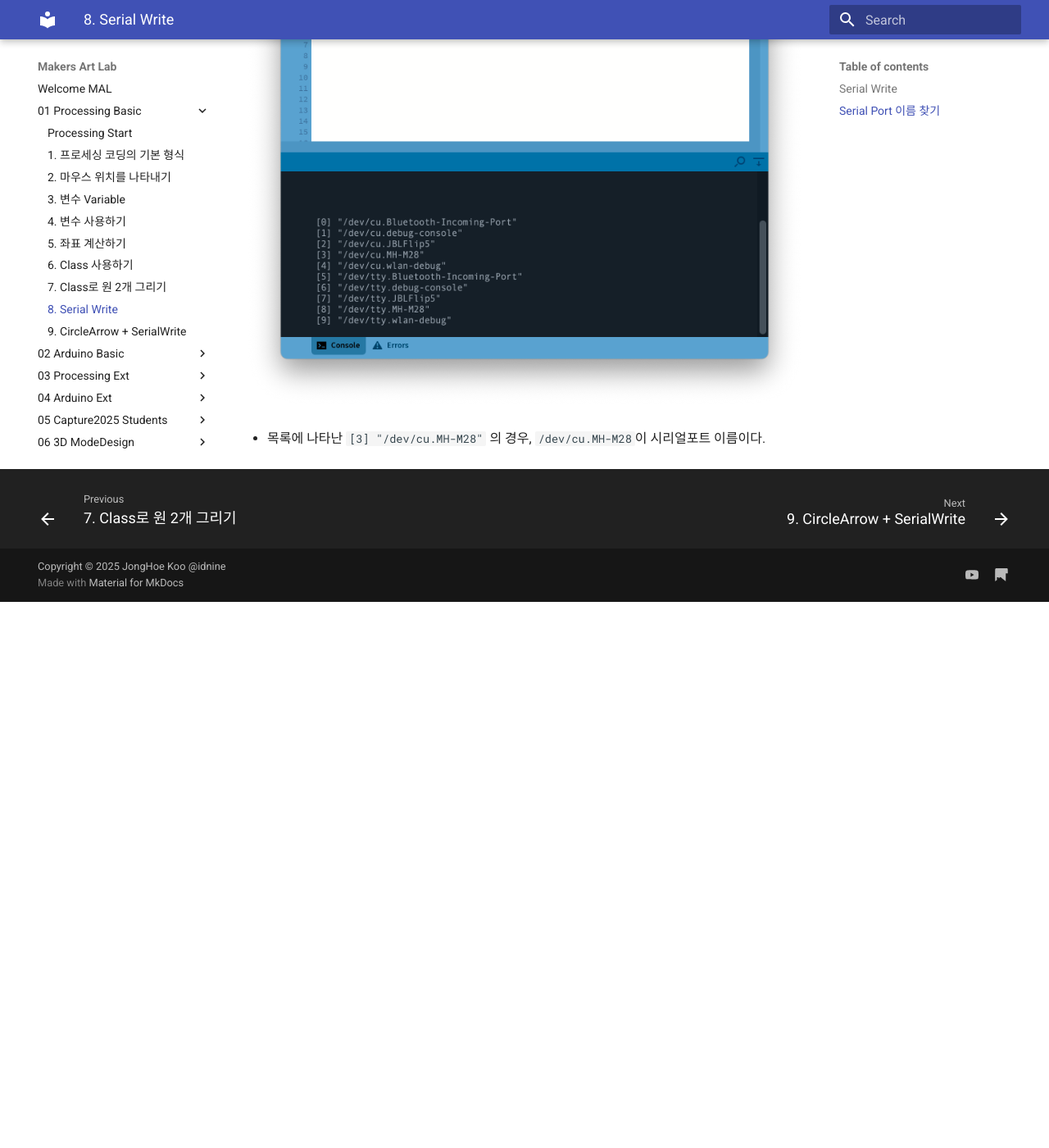
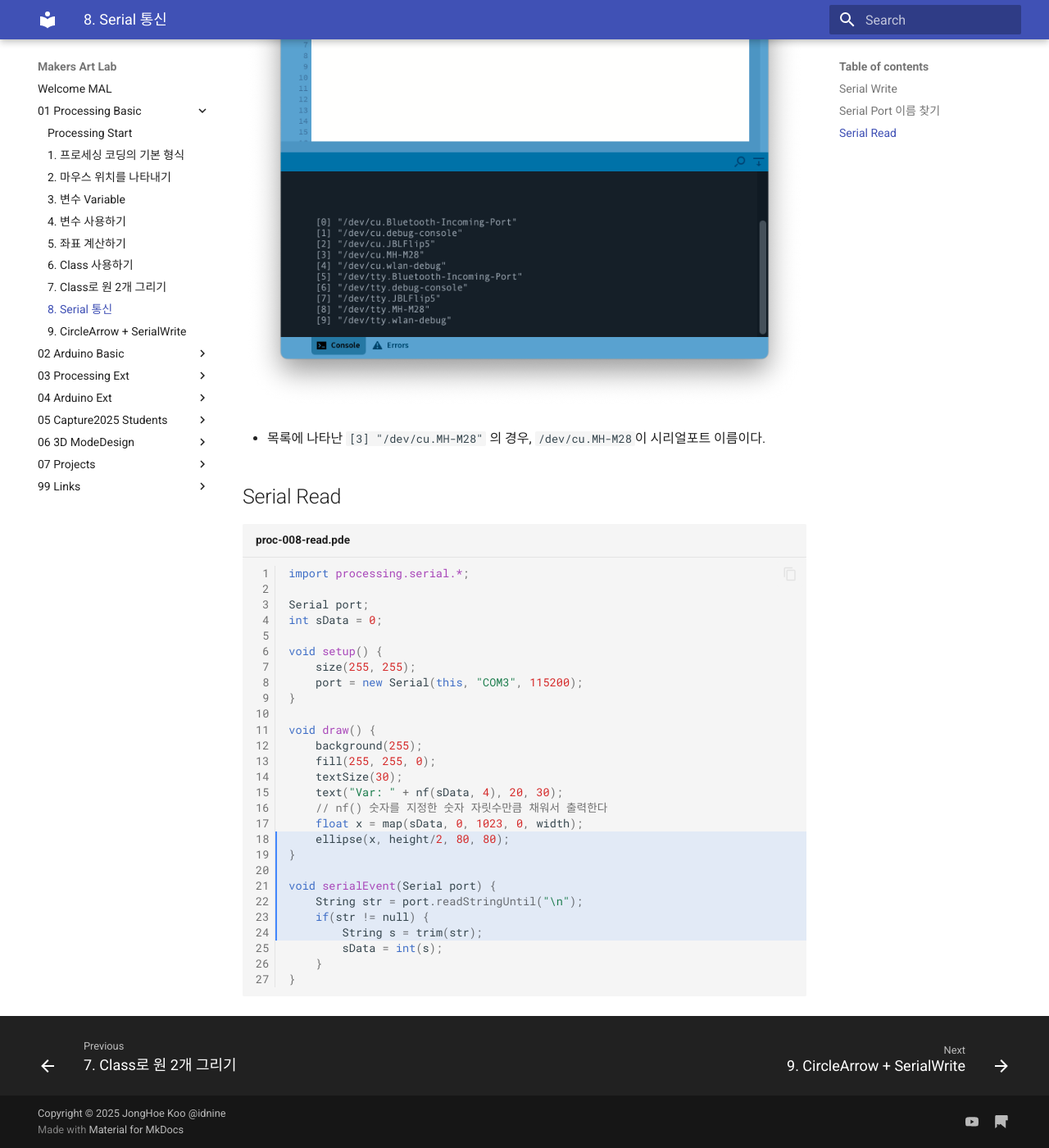
Before and after one commit to jonghoe9/makers-art-lab, an MkDocs documentation site: the page built from docs/01_Processing_Basic/08_Serial_Comm.md, in a window 1280 px wide and 1400 px high, scrolled down 1266 px. Shown: the whole window at 82% size. Built offline with MkDocs 1.6.1 and Material for MkDocs 9.7.7, drawn with Linux system fonts in a browser that asks for light colours; before the commit the page ends 2000 px from its top, so only the background shows below that; some of the changed text lies outside the part shown.

````diff
--- a/docs/01_Processing_Basic/08_Serial_Write.md
+++ b/docs/01_Processing_Basic/08_Serial_Comm.md
@@ -1,4 +1,4 @@
-# 8. Serial Write
+# 8. Serial 통신
 
 시리얼 포트를 사용해 외부와 통신하기
 
@@ -43,3 +43,36 @@ printArray(Serial.list());
 ![시리얼포트 목록](../img/processing-serial-list.png)
 
 * 목록에 나타난 `[3] "/dev/cu.MH-M28"` 의 경우, `/dev/cu.MH-M28`이 시리얼포트 이름이다.
+
+
+## Serial Read
+
+```java title="proc-008-read.pde" linenums="1" hl_lines="18-24"
+import processing.serial.*;
+
+Serial port;
+int sData = 0;
+
+void setup() {
+    size(255, 255);
+    port = new Serial(this, "COM3", 115200);
+}
+
+void draw() {
+    background(255);
+    fill(255, 255, 0);
+    textSize(30);
+    text("Var: " + nf(sData, 4), 20, 30);
+    // nf() 숫자를 지정한 숫자 자릿수만큼 채워서 출력한다
+    float x = map(sData, 0, 1023, 0, width);
+    ellipse(x, height/2, 80, 80);
+}
+
+void serialEvent(Serial port) {
+    String str = port.readStringUntil("\n");
+    if(str != null) {
+        String s = trim(str);
+        sData = int(s);
+    }
+}
+```
````
Also changed, not shown: docs/07_Projects/index.md (added, +13 -0 lines).
